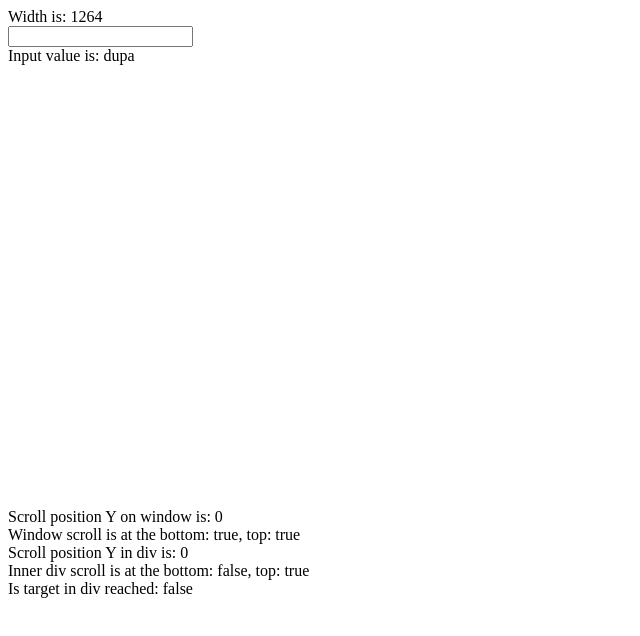
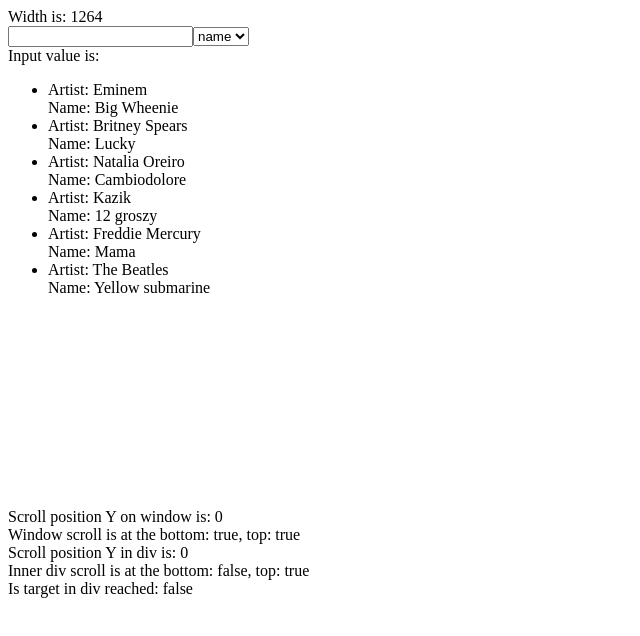
Before and after one commit to Hilver/reACTlogic, a React app: page / in a window 1280 px wide. Shown: the top 636 px of the page, without its empty margins (0-640 px from the left). Built offline with nearby package versions, Linux system fonts and the light colour scheme.

Commit message:
[#23] e2e tests has been completed

```diff
--- a/src/app/App.tsx
+++ b/src/app/App.tsx
@@ -1,5 +1,32 @@
 import React, {useState, useRef, useCallback } from 'react'
-import { useRect, useScroll, useInput } from '../lib/'
+import { useRect, useScroll, useInput, useSearch } from '../lib/'
+
+const searchData = [
+	{
+		name: 'Big Wheenie',
+		artist: 'Eminem'
+	},
+	{
+		name: 'Lucky',
+		artist: 'Britney Spears'
+	},
+	{
+		name: 'Cambiodolore',
+		artist: 'Natalia Oreiro'
+	},
+	{
+		name: '12 groszy',
+		artist: 'Kazik'
+	},
+	{
+		name: 'Mama',
+		artist: 'Freddie Mercury'
+	},
+	{
+		name: 'Yellow submarine',
+		artist: 'The Beatles'
+	}
+]
 
 const App = () => {
 	const divRef = useRef()
@@ -13,6 +40,8 @@
 	})
 	const windowScrollPosition = useScroll()
 	const [inputValue, setInputValue] = useInput()
+	const [selectValue, setSelectValue] = useInput()
+	const searchResult = useSearch({data: searchData, search: inputValue, type: selectValue})
 
 	return (
 		<div ref={divRef} style={{height: "3500px"}}>
@@ -21,8 +50,25 @@
 					Width is: {width}
 					<br/>
 					<input data-testid='textInput' type='text' onChange={setInputValue}/>
+					<select onChange={setSelectValue}>
+						<option>name</option>
+						<option>artist</option>
+					</select>
 					<br />
-					Input value is: <span data-testid="textFromInput">dupa {inputValue}</span>
+					Input value is: <span data-testid="textFromInput">{inputValue}</span>
+					<br />
+					<ul>
+					{searchResult.map((el, index) =>(
+						<li key={index}>
+							Artist: {el.artist}
+							<br />
+							Name: {el.name}
+						</li>))}
+					</ul>
+
+
+
+
 					<div ref={targetToReach} style={{position: "relative", top: "900px"}}>Target Element</div>
 				</div>
 			</div>
--- a/src/lib/Search/useSearch.tsx
+++ b/src/lib/Search/useSearch.tsx
@@ -11,12 +11,14 @@
 	const [result, setResult] = useState(data)
 
 	useEffect(() => {
-		if(type) {
-			setResult(data.filter((el: any) => el[type].indexOf(search) !== -1))
-		} else {
-			setResult(data.filter(el => el.toString().indexOf(search.toString()) !== -1))
+		if(data.length) {
+			if(type) {
+				setResult(data.filter((el: any) => el[type].indexOf(search) !== -1))
+			} else if(typeof data[0] !== 'object') {
+				setResult(data.filter(el => el.toString().indexOf(search.toString()) !== -1))
+			}
 		}
-	}, [search])
+	}, [search, type])
 
 	return result
 }
```
